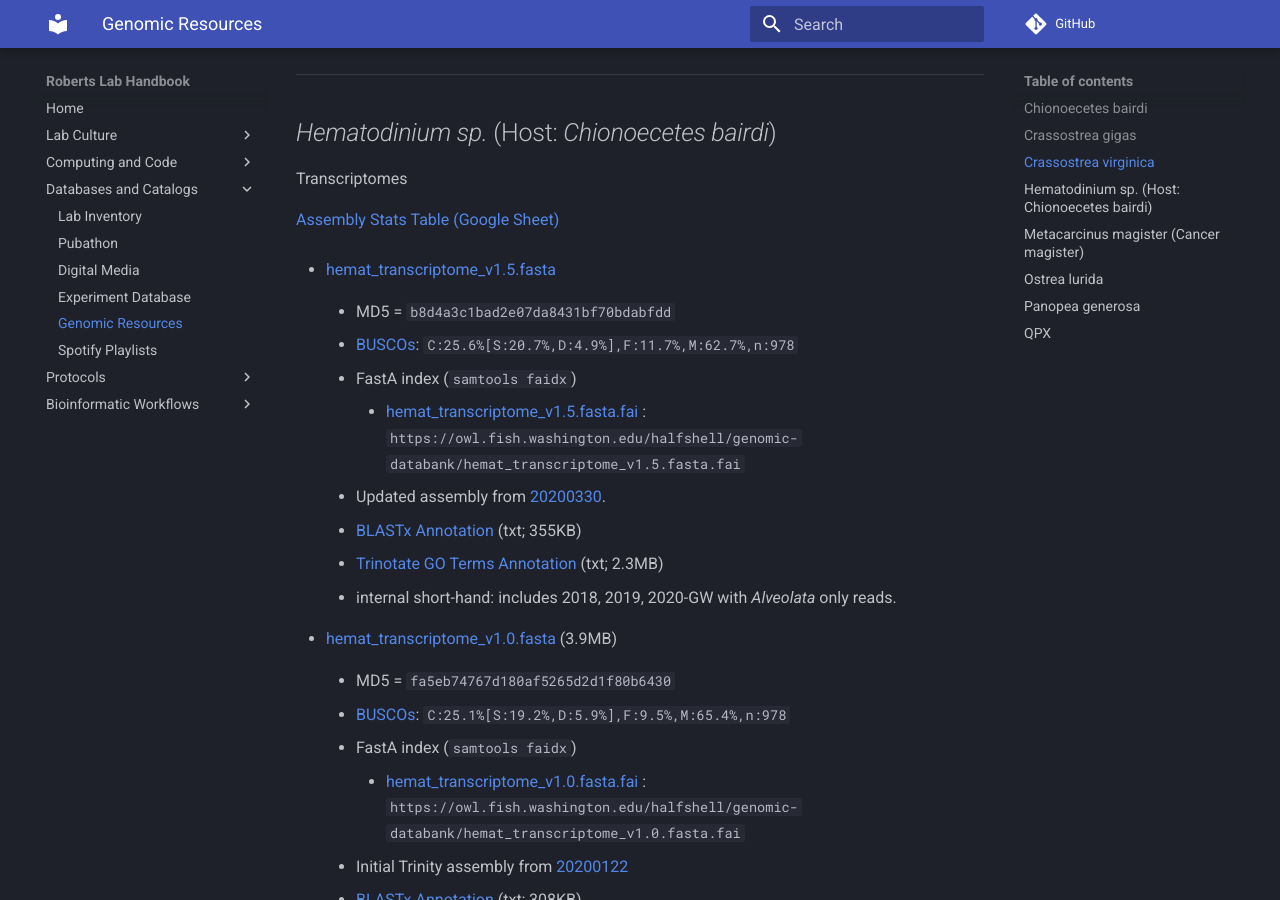
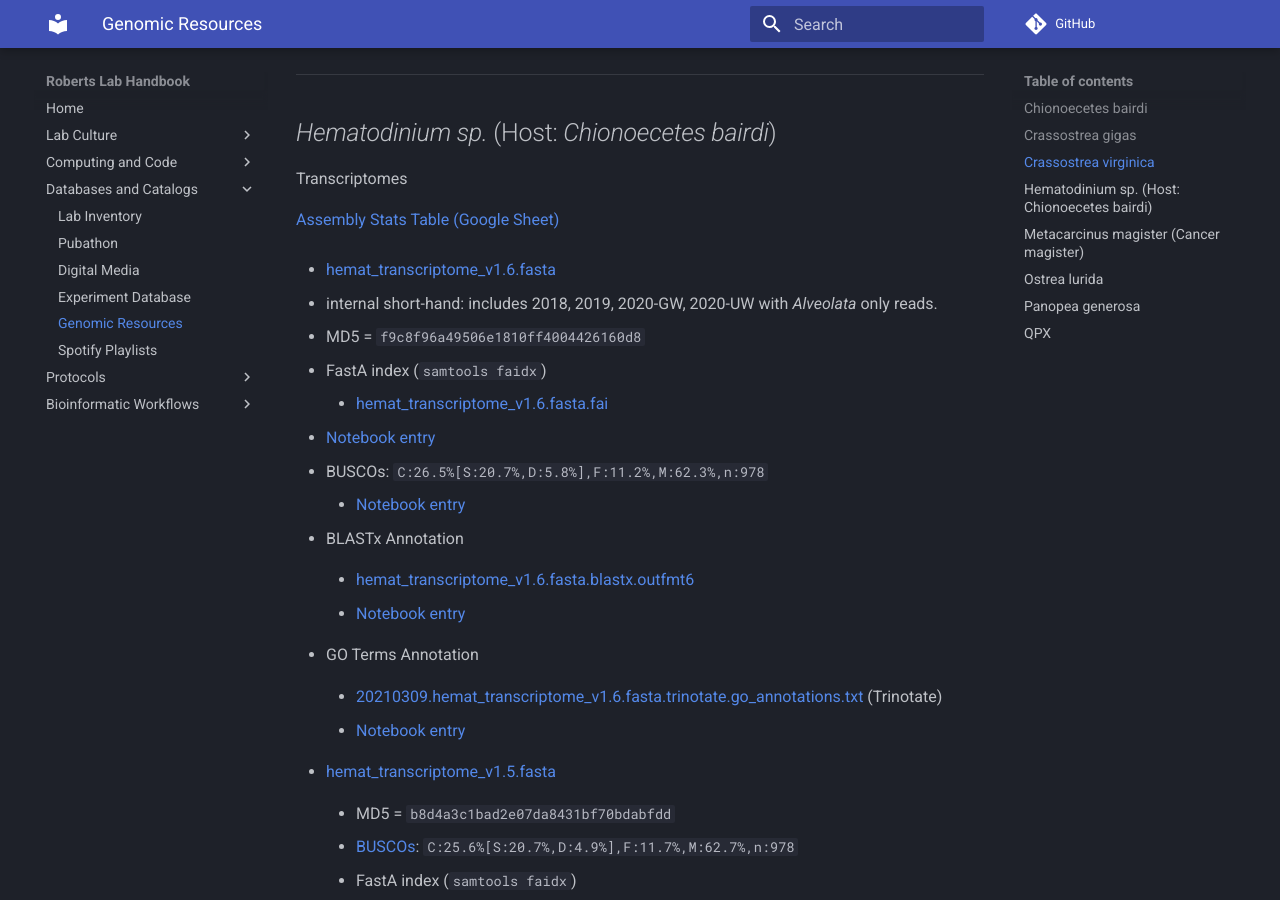
Before and after one commit to RobertsLab/resources, an MkDocs documentation site: the page built from docs/Genomic-Resources.md, in a window 1280 px wide and 900 px high, scrolled down 7263 px. Built offline with MkDocs 1.6.1 and Material for MkDocs 9.7.7, drawn with Linux system fonts in a browser that asks for light colours; comment, search, counter and statistics services are not loaded.

Commit message:
add hemat transcriptome v1.6 info/URLs

````diff
--- a/docs/Genomic-Resources.md
+++ b/docs/Genomic-Resources.md
@@ -332,6 +332,33 @@ Transcriptomes
 
 [Assembly Stats Table (Google Sheet)](https://docs.google.com/spreadsheets/d/1A81cFdFw5Mlks5DWMmq0-8eVqyTXqmoCsHNWs95N_p4/edit?usp=sharing)
 
+* [hemat_transcriptome_v1.6.fasta](https://gannet.fish.washington.edu/Atumefaciens/20210308_hemat_trinity_v1.6_v1.7/hemat_transcriptome_v1.6.fasta_trinity_out_dir/hemat_transcriptome_v1.6.fasta)
+
+  - internal short-hand: includes 2018, 2019, 2020-GW, 2020-UW with _Alveolata_ only reads.
+
+  - MD5 = `f9c8f96a49506e1810ff4004426160d8`
+
+  - FastA index (```samtools faidx```)
+
+      - [hemat_transcriptome_v1.6.fasta.fai](https://gannet.fish.washington.edu/Atumefaciens/20210308_hemat_trinity_v1.6_v1.7/hemat_transcriptome_v1.6.fasta_trinity_out_dir/hemat_transcriptome_v1.6.fasta.fai)
+
+  - [Notebook entry](https://robertslab.github.io/sams-notebook/2021/03/08/Transcriptome-Assembly-Hematodinium-Transcriptomes-v1.6-and-v1.7-with-Trinity-on-Mox.html)
+
+  - BUSCOs: `C:26.5%[S:20.7%,D:5.8%],F:11.2%,M:62.3%,n:978`
+
+    - [Notebook entry](https://robertslab.github.io/sams-notebook/2020/08/14/Transcriptome-Assessment-BUSCO-Metazoa-on-Hematodinium-v1.6-v1.7-v2.1-and-v3.1-on-Mox.html)
+
+  - BLASTx Annotation
+
+    - [hemat_transcriptome_v1.6.fasta.blastx.outfmt6](https://gannet.fish.washington.edu/Atumefaciens/20200814_hemat_diamond_blastx_v1.6_v1.7_v2.1_v3.1/hemat_transcriptome_v1.6.fasta.blastx.outfmt6)
+
+    - [Notebook entry](https://robertslab.github.io/sams-notebook/2020/08/14/Transcriptome-Annotation-Hematodinium-Transcriptomes-v1.6-v1.7-v2.1-v3.1-with-DIAMOND-BLASTx-on-Mox.html)
+
+  - GO Terms Annotation
+
+    - [20210309.hemat_transcriptome_v1.6.fasta.trinotate.go_annotations.txt](https://gannet.fish.washington.edu/Atumefaciens/20210309_hemat_trinotate_transcriptome-v1.6/20210309.hemat_transcriptome_v1.6.fasta.trinotate.go_annotations.txt) (Trinotate)
+
+    - [Notebook entry](https://robertslab.github.io/sams-notebook/2021/03/09/Transcriptome-Annotation-Trinotate-Hematodinium-v1.6-on-Mox.html)
 
 
 * [hemat_transcriptome_v1.5.fasta](https://owl.fish.washington.edu/halfshell/genomic-databank/hemat_transcriptome_v1.5.fasta)
````
